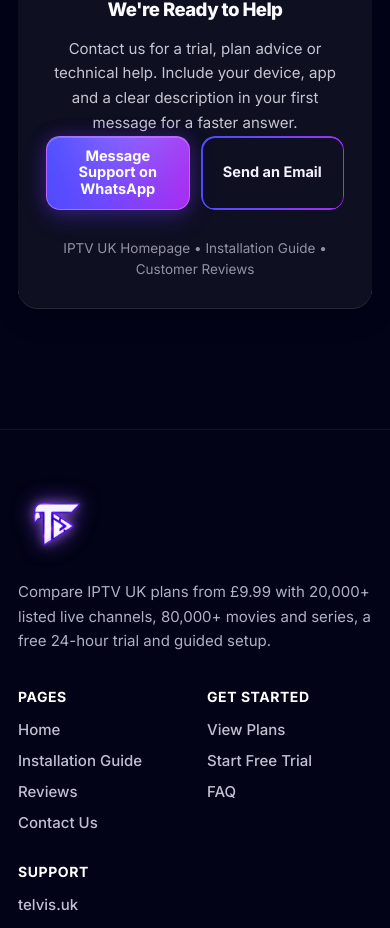
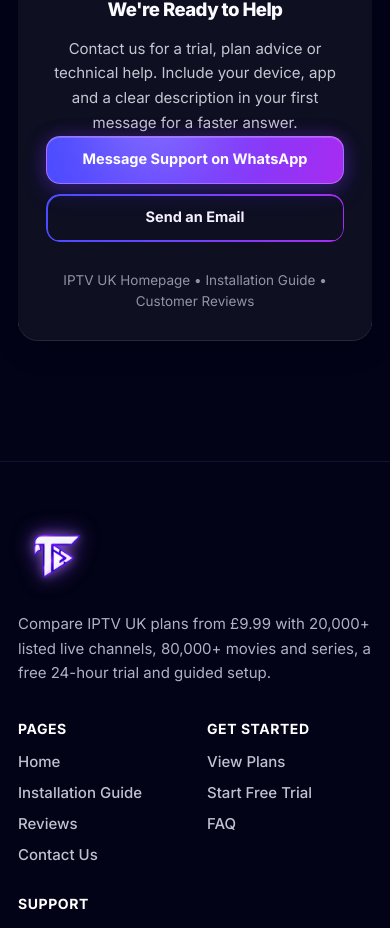
Before and after one commit to saimsultan380/brilltv.uk, a Next.js app: page /contact in a window 390 px wide. Shown: the part 7659-8587 px from the top of the page. Built offline with nearby package versions, Linux system fonts and the light colour scheme.

Commit message:
first commit

```diff
--- a/app/globals.css
+++ b/app/globals.css
@@ -2202,6 +2202,20 @@
     margin-top: 18px;
   }
 
+  .telvis-final-actions {
+    grid-template-columns: 1fr;
+    width: 100%;
+    max-width: 100%;
+    gap: 10px;
+  }
+
+  .telvis-final-actions .telvis-cta-primary,
+  .telvis-final-actions .telvis-cta-secondary,
+  .telvis-final-actions .telvis-cta-outline {
+    width: 100%;
+    min-height: 48px;
+  }
+
   .telvis-faq-layout {
     gap: 18px;
   }
```
